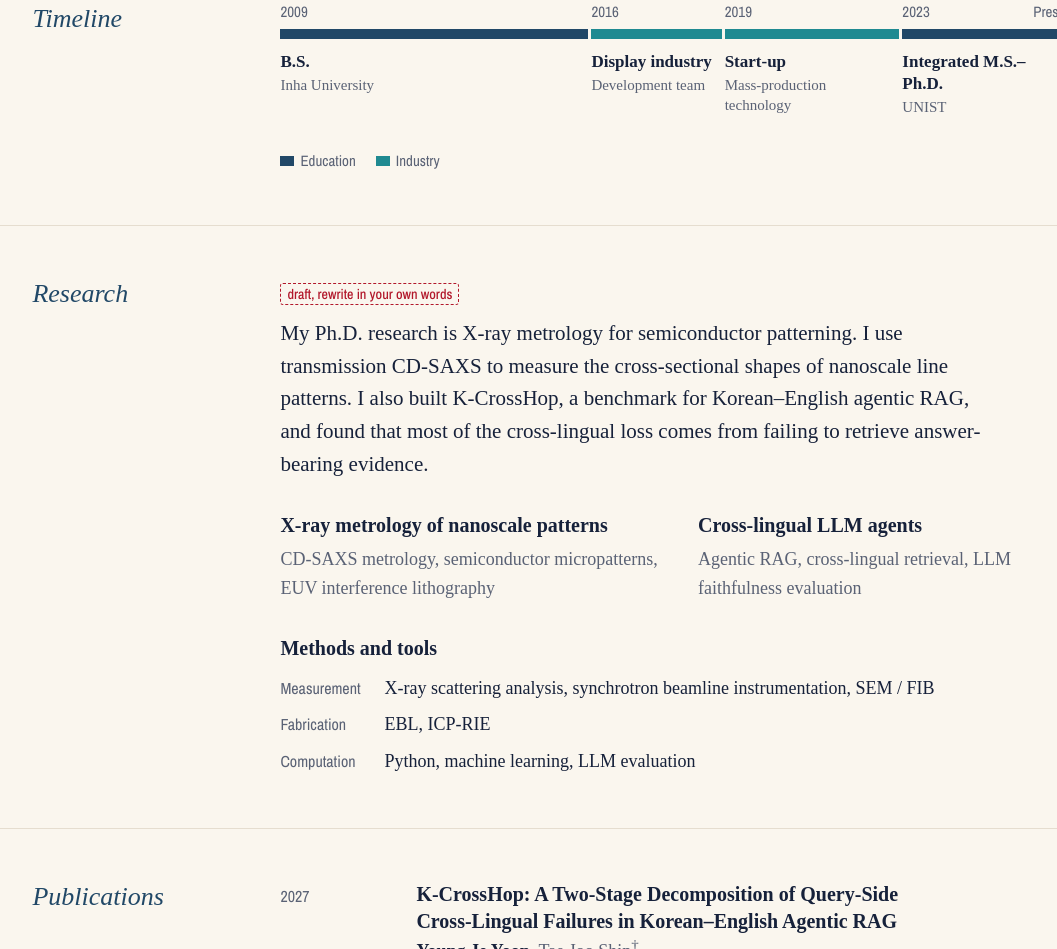
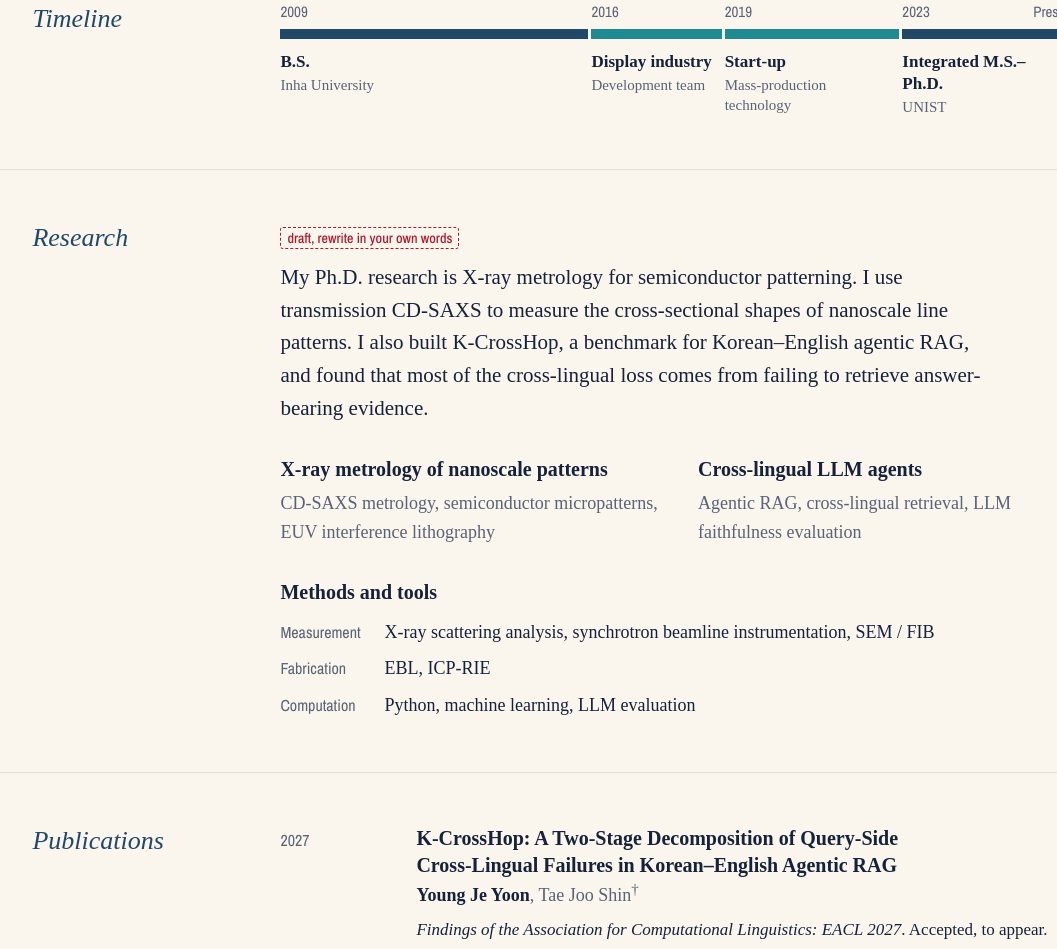
Before and after one commit to Yoonyoungje/Yoonyoungje.github.io, a plain HTML site: page index.html in a window 1280 px wide. Shown: the part 817-1766 px from the top of the page, without its empty margins (86-1143 px from the left). Drawn offline with nearby package versions, Linux system fonts and the light colour scheme; a web font is replaced by a local one.

Commit message:
Remove the timeline color legend
Co-Authored-By: Claude Opus 5.5 <noreply@anthropic.com>

```diff
--- a/index.html
+++ b/index.html
@@ -155,8 +155,6 @@
   .tl li:last-child .bar { margin-right: 0; }
   .tl .what { font-weight: 600; font-size: 17px; line-height: 1.3; padding-right: 12px; }
   .tl .where { font-size: 15px; line-height: 1.35; color: var(--ink-soft); padding-right: 12px; margin-top: 2px; }
-  .legend { display: flex; flex-wrap: wrap; gap: 8px 20px; font-family: var(--font-ui); font-size: 15px; color: var(--ink-soft); }
-  .key { display: inline-block; width: 14px; height: 10px; margin-right: 6px; background: var(--kind); }
 
   /* Research */
   .statement { font-size: 21px; line-height: 1.55; max-width: 34em; text-wrap: pretty; }
@@ -275,7 +273,6 @@
         <li class="ind" style="--yrs: 4"><span class="yr">2019</span><span class="bar"></span><span class="what">Start-up</span><span class="where">Mass-production technology</span></li>
         <li class="edu" style="--yrs: 3.9"><span class="yr">2023</span><span class="yr yr-end">Present</span><span class="bar"></span><span class="what">Integrated M.S.–Ph.D.</span><span class="where">UNIST</span></li>
       </ol>
-      <p class="legend"><span><span class="key edu"></span>Education</span><span><span class="key ind"></span>Industry</span></p>
     </div>
   </div>
 </section>
```
